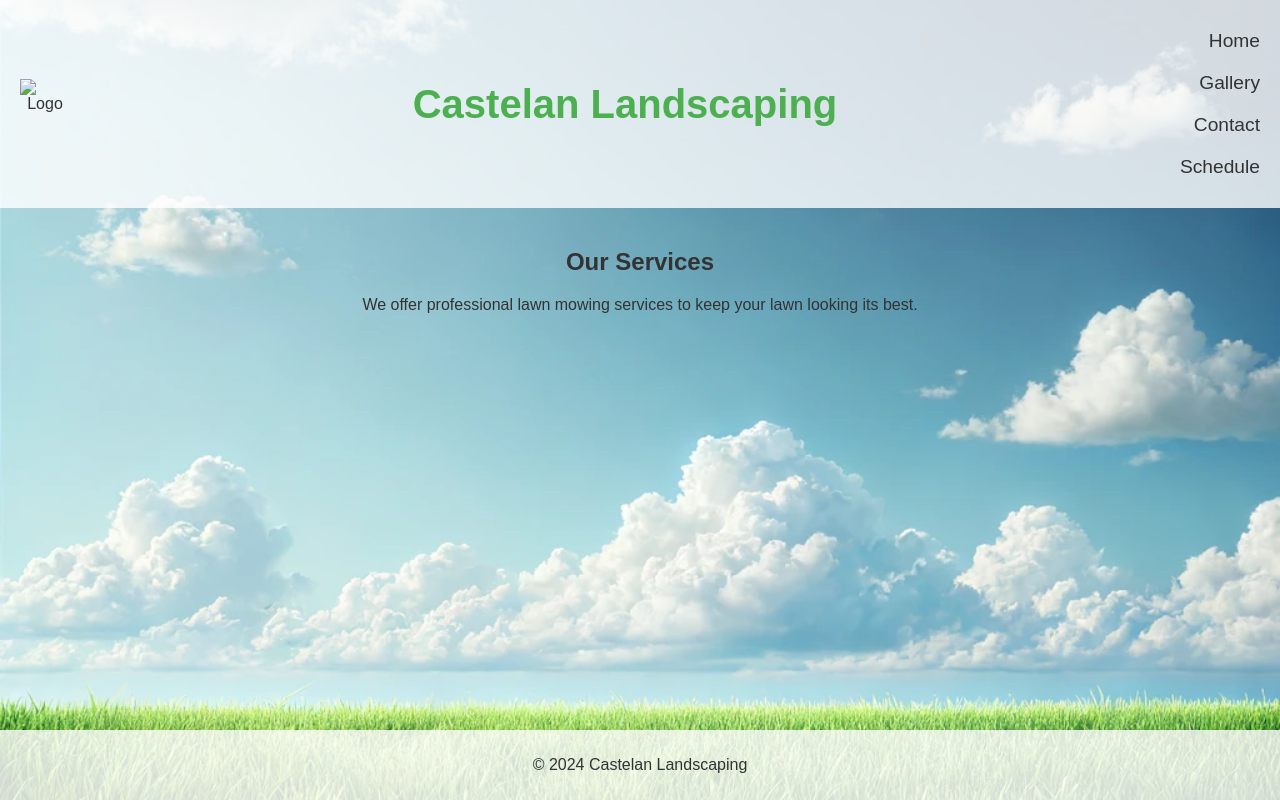
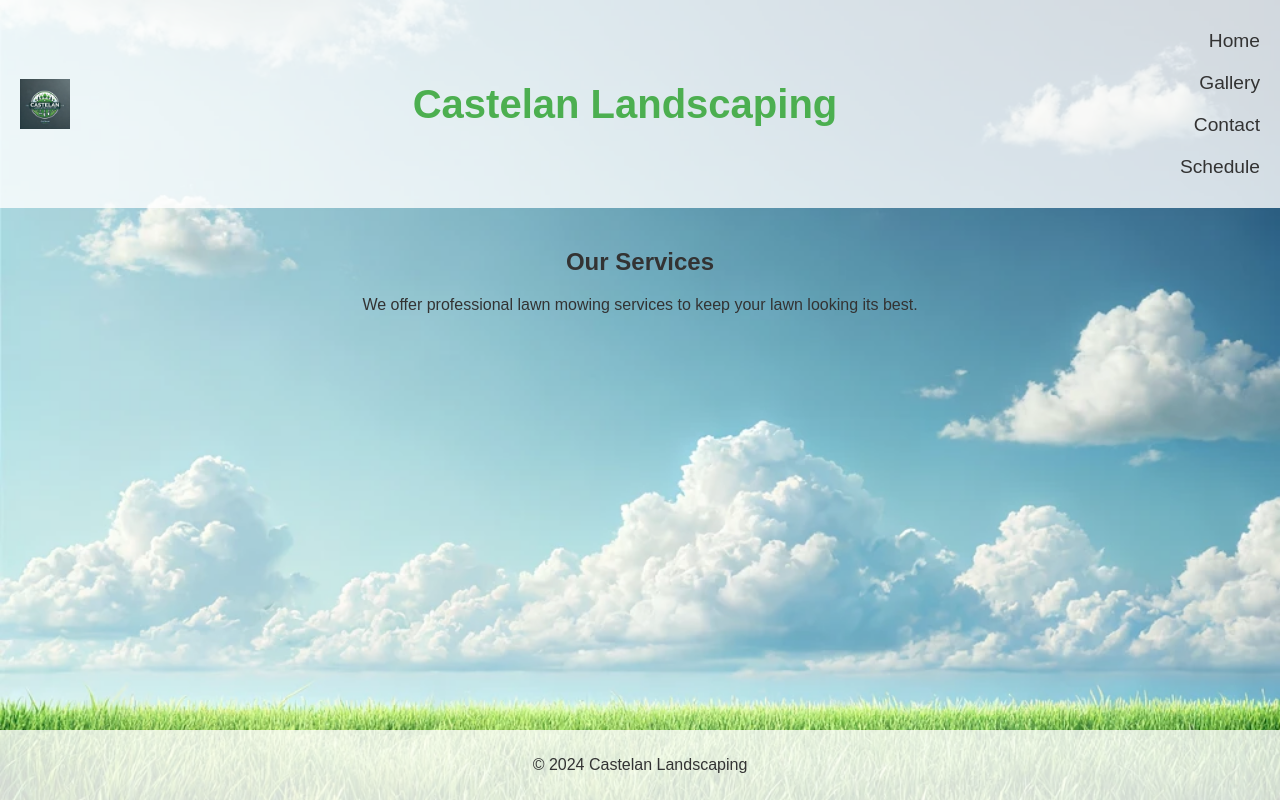
Before and after one commit to samsagewize/LawnMowing, a plain HTML site: page index.html in a window 1280 px wide. Drawn offline with Linux system fonts and the light colour scheme.

Commit message:
Update index.html

```diff
--- a/index.html
+++ b/index.html
@@ -72,7 +72,7 @@
 </head>
 <body>
     <header>
-        <img src="DALL·E 2024-06-16 16.00.59 - A close-up view of perfectly cut, lush green grass with even, short blades. The grass is vibrant and healthy, showing meticulous care and maintenance.webp" alt="Logo" class="logo">
+        <img src="logoo.webp" alt="Logo" class="logo">
         <h1>Castelan Landscaping</h1>
         <nav>
             <ul>
```
